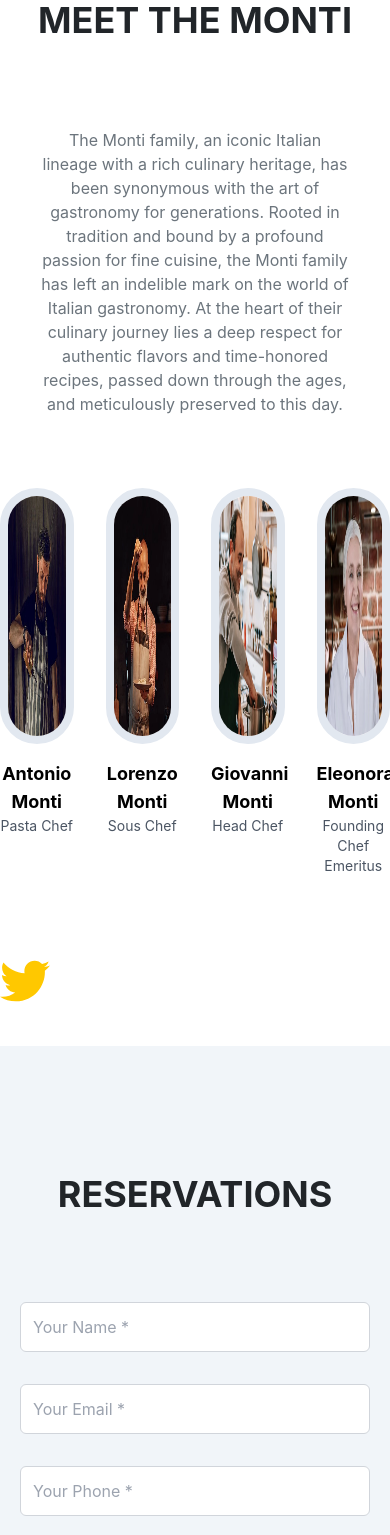
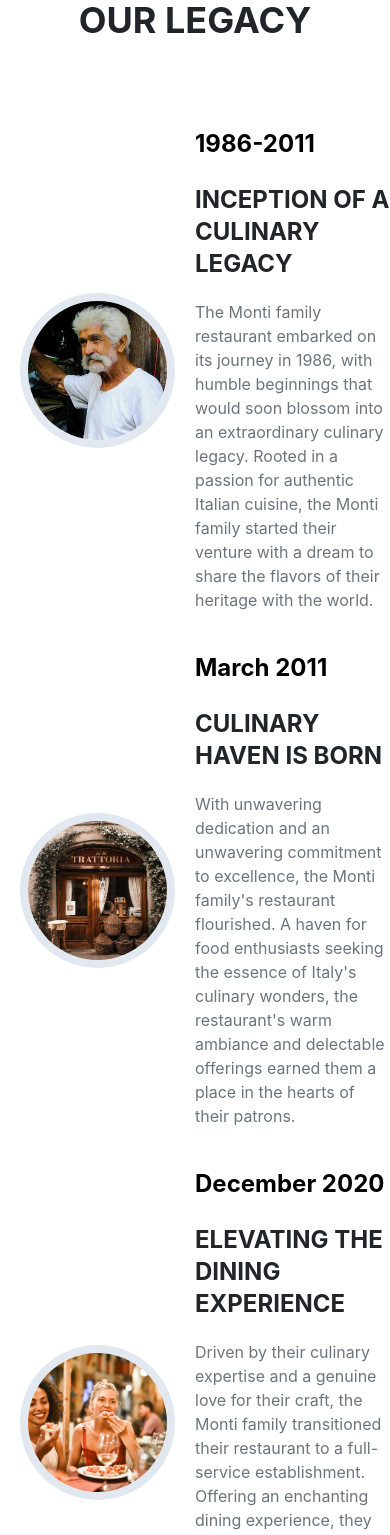
Before and after one commit to vnsoff/website-alba, a Next.js app in the folder website-restaurant/: page / in a window 390 px wide. Shown: the part 3760-5295 px from the top of the page. Built offline with nearby package versions, Linux system fonts and the light colour scheme.

Commit message:
Responsive components and Timeline component

```diff
--- a/website-restaurant/components/IconComponent.js
+++ b/website-restaurant/components/IconComponent.js
@@ -24,19 +24,19 @@ const ReservationIcon = () => (
 );
 
 const LinkedInIcon = () => (
-  <FontAwesomeIcon icon={faLinkedin} style={{ color: "#ffc800", fontSize: "50px" }} />
+  <FontAwesomeIcon icon={faLinkedin} style={{ color: "text-titleColor", fontSize: "25px" }} />
 );
 
 const FacebookIcon = () => (
-  <FontAwesomeIcon icon={faFacebook} style={{ color: "#ffc800", fontSize: "50px" }} />
+  <FontAwesomeIcon icon={faFacebook} style={{ color: "text-titleColor", fontSize: "25px" }} />
 );
 
 const TelegramIcon = () => (
-  <FontAwesomeIcon icon={faTelegram} style={{ color: "#ffc800", fontSize: "50px" }} />
+  <FontAwesomeIcon icon={faTelegram} style={{ color: "text-titleColor", fontSize: "25px" }} />
 );
 
 const TwitterIcon = () => (
-  <FontAwesomeIcon icon={faTwitter} style={{ color: "#ffc800", fontSize: "50px" }} />
+  <FontAwesomeIcon icon={faTwitter} style={{ color: "text-titleColor", fontSize: "25px" }} />
 );
 
 export {
--- a/website-restaurant/components/Team.js
+++ b/website-restaurant/components/Team.js
@@ -1,31 +1,37 @@
-// components/Team.js
-
 import React from 'react';
 import TeamMember from './TeamMember';
 import 'styles/tailwind.css';
-import { TwitterIcon, FacebookIcon,LinkedInIcon } from './IconComponent';
+import { TwitterIcon, FacebookIcon, LinkedInIcon } from './IconComponent';
 
 const Team = ({ teamData }) => {
   return (
-    <div className="container">
+    <div className="container mx-auto px-4 sm:px-6 lg:px-8">
       <div className="text-center">
-      <div className='container grid grid-cols-1 my-20 mx-auto font-bold text-4xl uppercase'>
-        <h3 className='text-titleColor flex justify-center p-2'>
-        Meet the Monti
-        </h3>
-      </div>
-      <div className="flex text-md text-descColor justify-center px-10 text-center">
-        <p>The Monti family, an iconic Italian lineage with a rich culinary heritage, has been synonymous with the art of gastronomy for generations. Rooted in tradition and bound by a profound passion for fine cuisine, the Monti family has left an indelible mark on the world of Italian gastronomy. At the heart of their culinary journey lies a deep respect for authentic flavors and time-honored recipes, passed down through the ages, and meticulously preserved to this day.</p>
+        <div className='container grid grid-cols-1 my-8 sm:my-20 font-bold text-4xl uppercase'>
+          <h3 className='text-titleColor flex justify-center p-2'>
+            Meet the Monti
+          </h3>
+        </div>
+        <div className="flex text-base text-descColor justify-center sm:px-10 text-center">
+          <p>
+            The Monti family, an iconic Italian lineage with a rich culinary heritage, has been synonymous with the art of gastronomy for generations. Rooted in tradition and bound by a profound passion for fine cuisine, the Monti family has left an indelible mark on the world of Italian gastronomy. At the heart of their culinary journey lies a deep respect for authentic flavors and time-honored recipes, passed down through the ages, and meticulously preserved to this day.
+          </p>
         </div>
       </div>
       <br></br>
       <br></br>
-      <br></br>
-      <div className="grid grid-cols-4 gap-8 justify-center">
+      <div className="grid grid-cols-1 sm:grid-cols-2 lg:grid-cols-4 gap-8 sm:justify-center">
         {teamData.map((member, index) => (
-          <TeamMember key={index} name={member.name} role={member.role} imgSrc={member.imgSrc} />
+          <TeamMember
+            key={index}
+            name={member.name}
+            role={member.role}
+            imgSrc={member.imgSrc}
+            twitterLink={member.twitterLink}
+            facebookLink={member.facebookLink}
+            linkedinLink={member.linkedinLink}
+          />
         ))}
-      <TwitterIcon/>
       </div>
     </div>
   );
--- a/website-restaurant/components/TeamMember.js
+++ b/website-restaurant/components/TeamMember.js
@@ -1,25 +1,20 @@
-//components/TeamMember.js
+// TeamMember.js
 
 import React from 'react';
 import 'styles/tailwind.css';
+import { TwitterIcon, FacebookIcon, LinkedInIcon } from './IconComponent'; // Import your icons here
 
-const TeamMember = ({ name, role, imgSrc }) => {
+const TeamMember = ({ name, role, imgSrc, twitterLink, facebookLink, linkedinLink }) => {
   return (
     <div className="col-lg-4 text-center mb-8">
       <div className="team-member">
-      <img className="mx-auto rounded-full h-64 w-64 mb-4 border-8 border-slate-200" src={imgSrc} alt={name} />
+        <img className="mx-auto rounded-full h-64 w-64 mb-4 border-8 border-slate-200" src={imgSrc} alt={name} />
         <h4 className="text-lg font-bold">{name}</h4>
         <p className="text-sm text-gray-600">{role}</p>
-        <div className="flex justify-center mt-4">
-          <a className="btn btn-dark btn-social mx-2" href="#!" aria-label={`${name} Twitter Profile`}>
-            <i className="fab fa-twitter"></i>
-          </a>
-          <a className="btn btn-dark btn-social mx-2" href="#!" aria-label={`${name} Facebook Profile`}>
-            <i className="fab fa-facebook-f"></i>
-          </a>
-          <a className="btn btn-dark btn-social mx-2" href="#!" aria-label={`${name} LinkedIn Profile`}>
-            <i className="fab fa-linkedin-in"></i>
-          </a>
+        <div className="flex justify-center gap-x-2 mt-4">
+          <TwitterIcon/>
+          <FacebookIcon/>
+          <LinkedInIcon/>
         </div>
       </div>
     </div>
--- /dev/null
+++ b/website-restaurant/components/Timeline.js
@@ -0,0 +1,104 @@
+import React from 'react';
+
+function Timeline() {
+  return (
+    <section className="page-section mt-8" id="about">
+      <div>
+        <div className='grid grid-cols-1 my-20 mx-auto font-bold text-4xl'>
+          <h3 className='text-titleColor flex justify-center p-2 uppercase'>
+            Our Legacy
+          </h3>
+        </div>
+        <ul className="timeline relative justify-center">
+          <li className="mb-10 flex flex-row items-center justify-between">
+            <div className="w-2/4 text-right p-5">
+              <div className="timeline-image">
+                <img className="rounded-full mx-auto border-8 border-slate-200 w-48" src="images/about/2.png" alt="..." />
+              </div>
+            </div>
+            <div className="w-2/4">
+              <div className="timeline-panel justify-center">
+                <div className="timeline-heading mb-5">
+                  <h2 className="text-2xl font-bold">1986-2011</h2>
+                  <br></br>
+                  <h2 className="text-2xl font-bold uppercase text-titleColor">Inception of a Culinary Legacy</h2>
+                </div>
+                <div className="timeline-body text-left">
+                  <p className="text-base text-descColor">
+                    The Monti family restaurant embarked on its journey in 1986, with humble beginnings that would soon blossom into an extraordinary culinary legacy. Rooted in a passion for authentic Italian cuisine, the Monti family started their venture with a dream to share the flavors of their heritage with the world.
+                  </p>
+                </div>
+              </div>
+            </div>
+          </li>
+          <li className="mb-10 flex flex-row items-center justify-between">
+            <div className="w-2/4 text-right p-5">
+              <div className="timeline-image">
+                <img className="rounded-full mx-auto border-8 border-slate-200 w-48" src="images/about/1.png" alt="..." />
+              </div>
+            </div>
+            <div className="w-2/4">
+              <div className="timeline-panel justify-center">
+                <div className="timeline-heading mb-5">
+                  <h2 className="text-2xl font-bold">March 2011</h2>
+                  <br></br>
+                  <h2 className="text-2xl font-bold uppercase text-titleColor">Culinary Haven is Born</h2>
+                </div>
+                <div className="timeline-body text-left">
+                  <p className="text-base text-descColor">
+                  With unwavering dedication and an unwavering commitment to excellence, the Monti family's restaurant flourished. A haven for food enthusiasts seeking the essence of Italy's culinary wonders, the restaurant's warm ambiance and delectable offerings earned them a place in the hearts of their patrons.
+                  </p>
+                </div>
+              </div>
+            </div>
+          </li>
+
+          <li className="mb-10 flex flex-row items-center justify-between">
+            <div className="w-2/4 text-right p-5">
+              <div className="timeline-image">
+                <img className="rounded-full mx-auto border-8 border-slate-200 w-48" src="images/about/3.png" alt="..." />
+              </div>
+            </div>
+            <div className="w-2/4">
+              <div className="timeline-panel justify-center">
+                <div className="timeline-heading mb-5">
+                  <h2 className="text-2xl font-bold">December 2020</h2>
+                  <br></br>
+                  <h2 className="text-2xl font-bold uppercase text-titleColor">Elevating the Dining Experience</h2>
+                </div>
+                <div className="timeline-body text-left">
+                  <p className="text-base text-descColor">
+                  Driven by their culinary expertise and a genuine love for their craft, the Monti family transitioned their restaurant to a full-service establishment. Offering an enchanting dining experience, they delighted guests with an exquisite blend of traditional and innovative dishes, capturing the essence of Italy's diverse flavors.
+                  </p>
+                </div>
+              </div>
+            </div>
+          </li>
+          <li className="mb-10 flex flex-row items-center justify-between">
+            <div className="w-2/4 text-right p-5">
+              <div className="timeline-image">
+                <img className="rounded-full mx-auto border-8 border-slate-200 w-48" src="images/about/4.png" alt="..." />
+              </div>
+            </div>
+            <div className="w-2/4">
+              <div className="timeline-panel justify-center">
+                <div className="timeline-heading mb-5">
+                  <h2 className="text-2xl font-bold">July 2023</h2>
+                  <br></br>
+                  <h2 className="text-2xl font-bold uppercase text-titleColor">A Vision Expands</h2>
+                </div>
+                <div className="timeline-body text-left">
+                  <p className="text-base text-descColor">
+                  As their popularity soared, the Monti family restaurant embarked on a momentous phase two expansion. Embracing growth and innovation, they continued to serve delectable creations, creating cherished memories for all who stepped through their doors.
+                  </p>
+                </div>
+              </div>
+            </div>
+          </li>
+        </ul>
+      </div>
+    </section>
+  );
+}
+
+export default Timeline;
--- a/website-restaurant/pages/index.js
+++ b/website-restaurant/pages/index.js
@@ -7,6 +7,7 @@ import TeamPage from '../components/TeamPage';
 import Footer from '../components/Footer';
 import Banner from '../components/Banner';
 import Reservation from '../components/Reservation';
+import Timeline from '../components/Timeline';
 
 export default function Home() {
   return (
@@ -19,6 +20,9 @@ export default function Home() {
       </div>
       <div>
         <Options />
+      </div>
+      <div>
+        <Timeline />
       </div>
       <div>
         <TeamPage />
--- a/website-restaurant/pages/privacy-policy.js
+++ /dev/null
@@ -1,11 +0,0 @@
-// pages/privacy.js
-
-import PrivacyPolicy from '../components/PrivacyPolicy';
-
-export default function PrivacyPolicyPage() {
-  return (
-    <div>
-      <PrivacyPolicy />
-    </div>
-  );
-}
```
Also changed, not shown: website-restaurant/components/teamData.js (indentation only).
